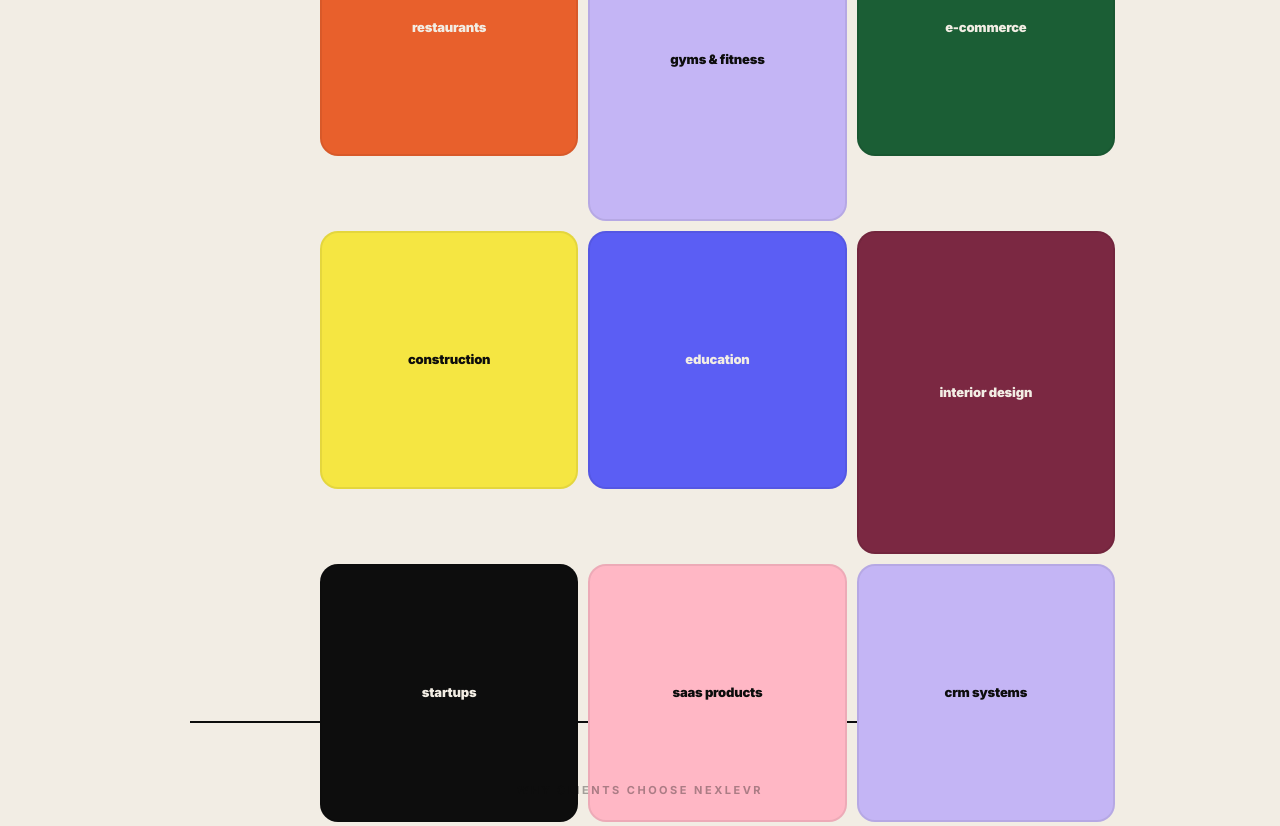
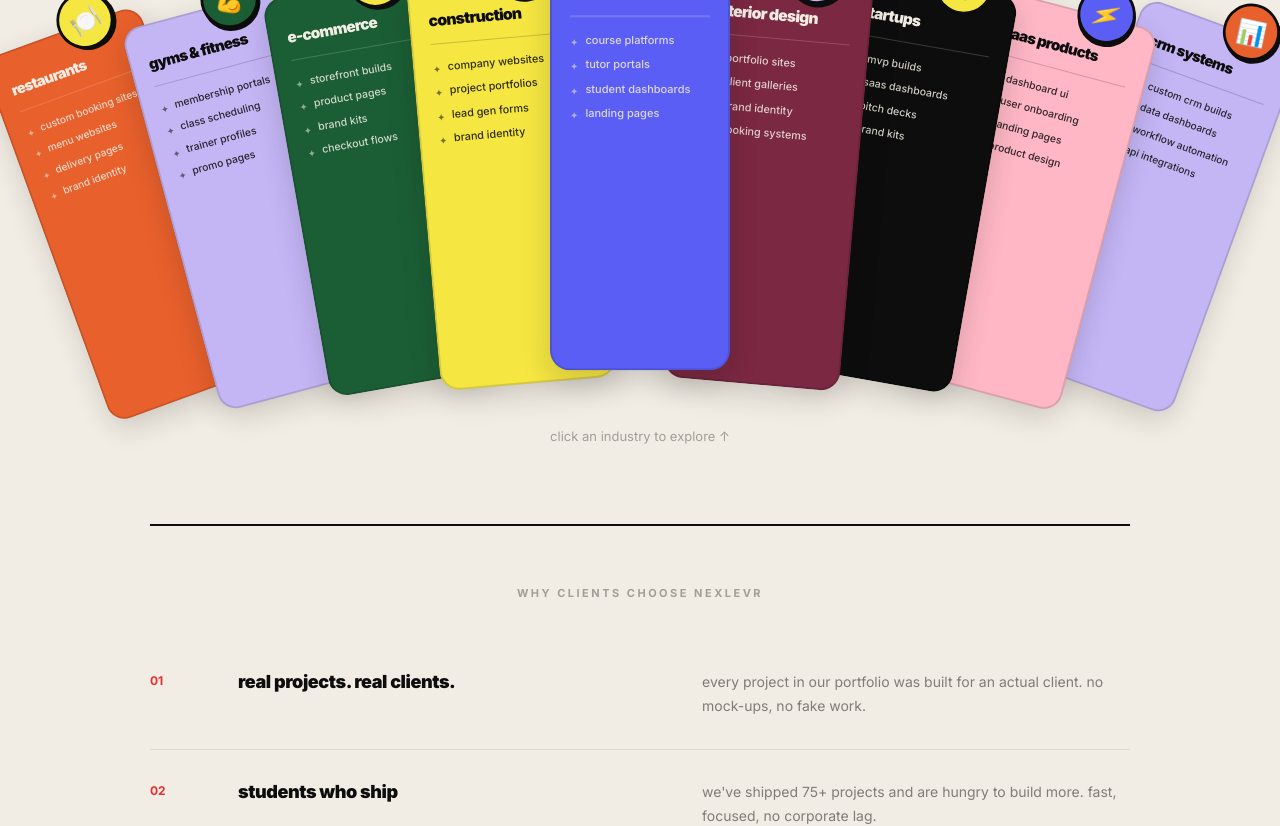
Before and after one commit to jeevaanprabhaa/nexlevr, a React (Vite) app: page / in a window 1280 px wide. Shown: the part 3420-4246 px from the top of the page. Built offline with nearby package versions, Linux system fonts and the light colour scheme.

Commit message:
feat: Truus-style deck interaction for WhyUs industry cards

```diff
--- a/src/sections/WhyUs.jsx
+++ b/src/sections/WhyUs.jsx
@@ -1,16 +1,101 @@
-import { motion } from 'framer-motion';
+import { useState } from 'react';
+import { motion, AnimatePresence } from 'framer-motion';
 
 const clients = [
-  { name: 'restaurants',    color: '#E8602C', text: '#f2ede4' },
-  { name: 'gyms & fitness', color: '#C4B5F5', text: '#0d0d0d' },
-  { name: 'e-commerce',     color: '#1B5E35', text: '#f2ede4' },
-  { name: 'construction',   color: '#f5e642', text: '#0d0d0d' },
-  { name: 'education',      color: '#5B5EF4', text: '#f2ede4' },
-  { name: 'interior design',color: '#7B2842', text: '#f2ede4' },
-  { name: 'startups',       color: '#0d0d0d', text: '#f2ede4' },
-  { name: 'saas products',  color: '#FFB7C5', text: '#0d0d0d' },
-  { name: 'crm systems',    color: '#C4B5F5', text: '#0d0d0d' },
+  {
+    name: 'restaurants',
+    color: '#E8602C', text: '#f2ede4',
+    emoji: '🍽️', stickerBg: '#f5e642', stickerAngle: -14,
+    built: ['custom booking sites', 'menu websites', 'delivery pages', 'brand identity'],
+  },
+  {
+    name: 'gyms & fitness',
+    color: '#C4B5F5', text: '#0d0d0d',
+    emoji: '💪', stickerBg: '#1B5E35', stickerAngle: 18,
+    built: ['membership portals', 'class scheduling', 'trainer profiles', 'promo pages'],
+  },
+  {
+    name: 'e-commerce',
+    color: '#1B5E35', text: '#f2ede4',
+    emoji: '🛒', stickerBg: '#f5e642', stickerAngle: -10,
+    built: ['storefront builds', 'product pages', 'brand kits', 'checkout flows'],
+  },
+  {
+    name: 'construction',
+    color: '#f5e642', text: '#0d0d0d',
+    emoji: '🏗️', stickerBg: '#E8602C', stickerAngle: 20,
+    built: ['company websites', 'project portfolios', 'lead gen forms', 'brand identity'],
+  },
+  {
+    name: 'education',
+    color: '#5B5EF4', text: '#f2ede4',
+    emoji: '📚', stickerBg: '#FFB7C5', stickerAngle: -16,
+    built: ['course platforms', 'tutor portals', 'student dashboards', 'landing pages'],
+  },
+  {
+    name: 'interior design',
+    color: '#7B2842', text: '#f2ede4',
+    emoji: '🛋️', stickerBg: '#C4B5F5', stickerAngle: 12,
+    built: ['portfolio sites', 'client galleries', 'brand identity', 'booking systems'],
+  },
+  {
+    name: 'startups',
+    color: '#0d0d0d', text: '#f2ede4',
+    emoji: '🚀', stickerBg: '#f5e642', stickerAngle: -20,
+    built: ['mvp builds', 'saas dashboards', 'pitch decks', 'brand kits'],
+  },
+  {
+    name: 'saas products',
+    color: '#FFB7C5', text: '#0d0d0d',
+    emoji: '⚡', stickerBg: '#5B5EF4', stickerAngle: 16,
+    built: ['dashboard ui', 'user onboarding', 'landing pages', 'product design'],
+  },
+  {
+    name: 'crm systems',
+    color: '#C4B5F5', text: '#0d0d0d',
+    emoji: '📊', stickerBg: '#E8602C', stickerAngle: -8,
+    built: ['custom crm builds', 'data dashboards', 'workflow automation', 'api integrations'],
+  },
 ];
+
+const N = clients.length; // 9
+
+// ── idle fan: spread across full width ──
+const IDLE_POSITIONS = clients.map((_, i) => ({
+  x:      (i - (N - 1) / 2) * 130,
+  y:      Math.abs(i - (N - 1) / 2) * 12,
+  rotate: (i - (N - 1) / 2) * 5,
+  scale:  1 - Math.abs(i - (N - 1) / 2) * 0.02,
+  zIndex: N - Math.abs(i - (N - 1) / 2),
+}));
+
+const SHOWCASE_X  = -360;
+const FAN_START_X =  50;
+const FAN_SPACING =  68;
+
+function getPositions(active) {
+  if (active === null) return IDLE_POSITIONS;
+
+  const others = clients.map((_, i) => i).filter(i => i !== active);
+
+  return clients.map((_, i) => {
+    if (i === active) {
+      return { x: SHOWCASE_X, y: -10, rotate: 0, scale: 1, zIndex: 20 };
+    }
+    const fi = others.indexOf(i);
+    const dir = fi < others.length / 2 ? -1 : 1;
+    return {
+      x:      FAN_START_X + fi * FAN_SPACING,
+      y:      Math.abs(fi - (others.length - 1) / 2) * 12,
+      rotate: dir * (5 + fi * 3.5),
+      scale:  0.72 - fi * 0.01,
+      zIndex: others.length - fi,
+    };
+  });
+}
+
+const FLOAT_Y = [9, 7, 11, 8, 10, 8, 12, 7, 10];
+const FLOAT_D = [3.3, 2.9, 3.7, 2.7, 3.4, 2.8, 3.1, 3.6, 2.6];
 
 const reasons = [
   { num: '01', title: 'real projects. real clients.', desc: 'every project in our portfolio was built for an actual client. no mock-ups, no fake work.' },
@@ -18,22 +103,13 @@ const reasons = [
   { num: '03', title: 'fast turnaround',              desc: 'landing pages in 3–5 days. full apps in 2–6 weeks. we always give a clear timeline upfront.' },
 ];
 
-// stagger container for the grid
-const gridVariants = {
-  hidden: {},
-  visible: { transition: { staggerChildren: 0.07 } },
-};
+export default function WhyUs() {
+  const [active, setActive] = useState(null);
+  const positions = getPositions(active);
 
-const cellVariants = {
-  hidden:  { opacity: 0, scale: 0.75, y: 20 },
-  visible: { opacity: 1, scale: 1,    y: 0,
-    transition: { duration: 0.45, ease: [0.22, 1, 0.36, 1] } },
-};
-
-export default function WhyUs() {
   return (
-    <section style={{ background: '#f2ede4', padding: '120px 60px' }}>
-      <div style={{ maxWidth: 900, margin: '0 auto', textAlign: 'center' }}>
+    <section style={{ background: '#f2ede4', padding: '120px 0 100px', overflow: 'hidden' }}>
+      <div style={{ maxWidth: 1100, margin: '0 auto', padding: '0 60px' }}>
 
         {/* ── Headline ── */}
         <motion.div
@@ -41,23 +117,21 @@ export default function WhyUs() {
           whileInView={{ opacity: 1, y: 0 }}
           viewport={{ once: true }}
           transition={{ duration: 0.7, ease: [0.22, 1, 0.36, 1] }}
-          style={{ marginBottom: 60 }}
+          style={{ marginBottom: 64, textAlign: 'center' }}
         >
-          {/* blob decoration */}
           <motion.div
             initial={{ scale: 0.6, opacity: 0 }}
             whileInView={{ scale: 1, opacity: 1 }}
             viewport={{ once: true }}
             transition={{ duration: 0.6, ease: [0.22, 1, 0.36, 1] }}
             style={{
-              width: 80,
-              height: 80,
+              width: 72,
+              height: 72,
               background: '#5B5EF4',
               borderRadius: '60% 40% 70% 30% / 50% 60% 40% 50%',
-              margin: '0 auto 24px',
+              margin: '0 auto 22px',
             }}
           />
-
           <h2 style={{
             fontSize: 'clamp(40px, 6vw, 80px)',
             fontWeight: 900,
@@ -75,81 +149,201 @@ export default function WhyUs() {
             </em>
           </h2>
         </motion.div>
+      </div>
 
-        {/* ── Client grid (centered, 3-col, staggered) ── */}
-        <motion.div
-          variants={gridVariants}
-          initial="hidden"
-          whileInView="visible"
-          viewport={{ once: true, margin: '-60px' }}
-          style={{
-            display: 'grid',
-            gridTemplateColumns: 'repeat(3, 1fr)',
-            gap: 10,
-            maxWidth: 640,
-            margin: '0 auto 80px',
-          }}
-        >
-          {clients.map((c, i) => (
-            <motion.div
-              key={c.name}
-              variants={cellVariants}
-              whileHover={{ scale: 1.06, zIndex: 2 }}
-              style={{
-                background: c.color,
-                borderRadius: 18,
-                padding: '24px 16px',
-                aspectRatio: i === 1 || i === 5 ? '1 / 1.25' : '1 / 1',
+      {/* ── Card stage – full width ── */}
+      <div style={{
+        position: 'relative',
+        height: 520,
         display: 'flex',
         alignItems: 'center',
         justifyContent: 'center',
-                border: '2px solid rgba(0,0,0,0.07)',
-                cursor: 'default',
+      }}>
+        {clients.map((c, i) => {
+          const pos      = positions[i];
+          const isActive = active === i;
+          const hasActive = active !== null;
+
+          return (
+            <motion.div
+              key={c.name}
+              style={{ position: 'absolute', zIndex: pos.zIndex }}
+              animate={{ x: pos.x, y: pos.y, rotate: pos.rotate, scale: pos.scale }}
+              transition={{ type: 'spring', stiffness: 280, damping: 28, mass: 0.9 }}
+            >
+              {/* float bob */}
+              <motion.div
+                animate={hasActive ? { y: 0 } : { y: [0, -FLOAT_Y[i], 0] }}
+                transition={hasActive
+                  ? { duration: 0.3 }
+                  : { duration: FLOAT_D[i], repeat: Infinity, ease: 'easeInOut', delay: i * 0.35 }
+                }
+              >
+                {/* sticker */}
+                <motion.div
+                  animate={{ rotate: isActive ? c.stickerAngle * 0.5 : c.stickerAngle }}
+                  transition={{ type: 'spring', stiffness: 200, damping: 18 }}
+                  style={{
+                    position: 'absolute',
+                    top: -34,
+                    left: isActive ? 20 : '50%',
+                    transform: isActive ? 'none' : 'translateX(-50%)',
+                    width: 62,
+                    height: 62,
+                    borderRadius: '50%',
+                    background: c.stickerBg,
+                    border: '3px solid #0d0d0d',
+                    display: 'flex',
+                    alignItems: 'center',
+                    justifyContent: 'center',
+                    fontSize: 26,
+                    boxShadow: '2px 3px 0 #0d0d0d',
+                    zIndex: 2,
+                    pointerEvents: 'none',
                   }}
                 >
-              <span style={{
-                fontSize: 13,
-                fontWeight: 800,
-                color: c.text,
-                textAlign: 'center',
-                letterSpacing: '-0.2px',
-                lineHeight: 1.3,
+                  {c.emoji}
+                </motion.div>
+
+                {/* card face */}
+                <motion.div
+                  onClick={() => setActive(isActive ? null : i)}
+                  onKeyDown={e => {
+                    if (e.key === 'Enter' || e.key === ' ') {
+                      e.preventDefault();
+                      setActive(isActive ? null : i);
+                    }
+                  }}
+                  role="button"
+                  tabIndex={0}
+                  aria-expanded={isActive}
+                  aria-label={`${c.name} industry card`}
+                  whileHover={!isActive ? { y: -8, transition: { duration: 0.22 } } : {}}
+                  style={{
+                    width:     isActive ? 260 : 180,
+                    height:    420,
+                    background: c.color,
+                    borderRadius: 20,
+                    padding:   isActive ? '30px 26px 28px' : '26px 18px 26px',
+                    cursor:    'pointer',
+                    border:    '2.5px solid rgba(0,0,0,0.13)',
+                    boxShadow: isActive
+                      ? '0 44px 96px rgba(0,0,0,0.3)'
+                      : '0 10px 30px rgba(0,0,0,0.16)',
+                    overflow:  'hidden',
+                    transition: 'width 0.4s cubic-bezier(0.22,1,0.36,1), padding 0.3s ease, box-shadow 0.3s ease',
+                    userSelect: 'none',
+                    display:   'flex',
+                    flexDirection: 'column',
+                    marginTop: 34,
+                  }}
+                >
+                  {/* name */}
+                  <h3 style={{
+                    fontSize:      isActive ? 28 : 16,
+                    fontWeight:    900,
+                    color:         c.text,
+                    letterSpacing: '-0.8px',
+                    lineHeight:    1.1,
+                    marginBottom:  14,
+                    marginTop:     6,
+                    transition:    'font-size 0.3s ease',
+                    flexShrink:    0,
                   }}>
                     {c.name}
+                  </h3>
+
+                  {/* divider */}
+                  <div style={{ height: 1.5, background: `${c.text}30`, marginBottom: 16, flexShrink: 0 }} />
+
+                  {/* what we built */}
+                  <div style={{ display: 'flex', flexDirection: 'column', gap: 9, flex: 1 }}>
+                    {c.built.map(item => (
+                      <div key={item} style={{ display: 'flex', alignItems: 'flex-start', gap: 7 }}>
+                        <span style={{ color: c.text, opacity: 0.55, fontSize: 10, marginTop: 3, flexShrink: 0 }}>✦</span>
+                        <span style={{
+                          fontSize:   isActive ? 13 : 11,
+                          color:      c.text,
+                          opacity:    0.85,
+                          fontWeight: 500,
+                          lineHeight: 1.4,
+                          transition: 'font-size 0.25s ease',
+                        }}>
+                          {item}
                         </span>
+                      </div>
+                    ))}
+                  </div>
+
+                  {/* CTA when active */}
+                  <AnimatePresence>
+                    {isActive && (
+                      <motion.a
+                        href="mailto:janeeshpofficial@gmail.com"
+                        initial={{ opacity: 0, y: 12 }}
+                        animate={{ opacity: 1, y: 0 }}
+                        exit={{ opacity: 0, y: 8 }}
+                        transition={{ duration: 0.25, delay: 0.1 }}
+                        style={{
+                          display:    'block',
+                          marginTop:  20,
+                          textAlign:  'center',
+                          padding:    '12px',
+                          borderRadius: 50,
+                          background: c.text,
+                          color:      c.color,
+                          fontSize:   12,
+                          fontWeight: 800,
+                          flexShrink: 0,
+                        }}
+                      >
+                        work with us →
+                      </motion.a>
+                    )}
+                  </AnimatePresence>
                 </motion.div>
-          ))}
               </motion.div>
+            </motion.div>
+          );
+        })}
+      </div>
+
+      {/* ── Hint ── */}
+      <div style={{ textAlign: 'center', marginTop: 16 }}>
+        <AnimatePresence mode="wait">
+          <motion.p
+            key={active === null ? 'idle' : 'open'}
+            initial={{ opacity: 0, y: 6 }}
+            animate={{ opacity: 1, y: 0 }}
+            exit={{ opacity: 0 }}
+            transition={{ duration: 0.22 }}
+            style={{ fontSize: 13, color: 'rgba(13,13,13,0.35)' }}
+          >
+            {active === null ? 'click an industry to explore ↑' : 'click again to close  ✕'}
+          </motion.p>
+        </AnimatePresence>
+      </div>
 
       {/* ── Why us reasons ── */}
-        <div style={{
-          borderTop: '2px solid #0d0d0d',
-          paddingTop: 60,
-          textAlign: 'left',
-        }}>
-          <motion.h3
+      <div style={{ maxWidth: 1100, margin: '80px auto 0', padding: '0 60px' }}>
+        <div style={{ borderTop: '2px solid #0d0d0d', paddingTop: 60 }}>
+          <motion.p
             initial={{ opacity: 0 }}
             whileInView={{ opacity: 1 }}
             viewport={{ once: true }}
-            transition={{ duration: 0.5 }}
             style={{
-              fontSize: 11,
-              fontWeight: 700,
-              letterSpacing: '2.5px',
-              textTransform: 'uppercase',
-              color: 'rgba(13,13,13,0.35)',
-              marginBottom: 40,
-              textAlign: 'center',
+              fontSize: 11, fontWeight: 700, letterSpacing: '2.5px',
+              textTransform: 'uppercase', color: 'rgba(13,13,13,0.35)',
+              marginBottom: 40, textAlign: 'center',
             }}
           >
             why clients choose nexlevr
-          </motion.h3>
+          </motion.p>
 
-          <div style={{ display: 'flex', flexDirection: 'column', gap: 0 }}>
           {reasons.map((r, i) => (
             <motion.div
               key={r.num}
-                initial={{ opacity: 0, y: 30 }}
+              initial={{ opacity: 0, y: 28 }}
               whileInView={{ opacity: 1, y: 0 }}
               viewport={{ once: true }}
               transition={{ duration: 0.55, delay: i * 0.1, ease: [0.22, 1, 0.36, 1] }}
@@ -162,27 +356,15 @@ export default function WhyUs() {
                 alignItems: 'start',
               }}
             >
-                <span style={{ fontSize: 12, fontWeight: 700, color: '#e63030', paddingTop: 3 }}>
-                  {r.num}
-                </span>
-                <h4 style={{
-                  fontSize: 18,
-                  fontWeight: 800,
-                  letterSpacing: '-0.4px',
-                  color: '#0d0d0d',
-                  lineHeight: 1.3,
-                }}>
+              <span style={{ fontSize: 12, fontWeight: 700, color: '#e63030', paddingTop: 3 }}>{r.num}</span>
+              <h4 style={{ fontSize: 18, fontWeight: 800, letterSpacing: '-0.4px', color: '#0d0d0d', lineHeight: 1.3 }}>
                 {r.title}
               </h4>
-                <p style={{ fontSize: 14, color: 'rgba(13,13,13,0.5)', lineHeight: 1.75 }}>
-                  {r.desc}
-                </p>
+              <p style={{ fontSize: 14, color: 'rgba(13,13,13,0.5)', lineHeight: 1.75 }}>{r.desc}</p>
             </motion.div>
           ))}
         </div>
       </div>
-
-      </div>
     </section>
   );
 }
```
Lines whose indentation alone changed are shown as unchanged.
